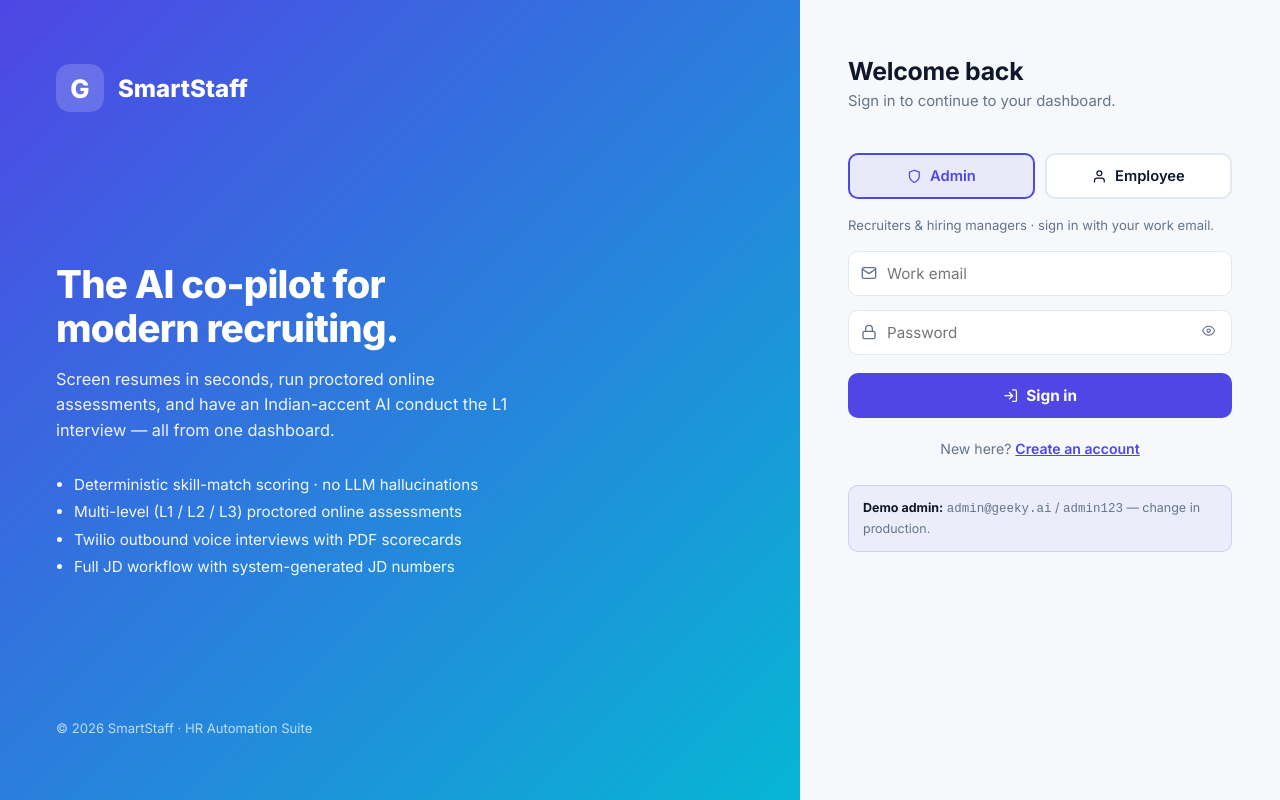
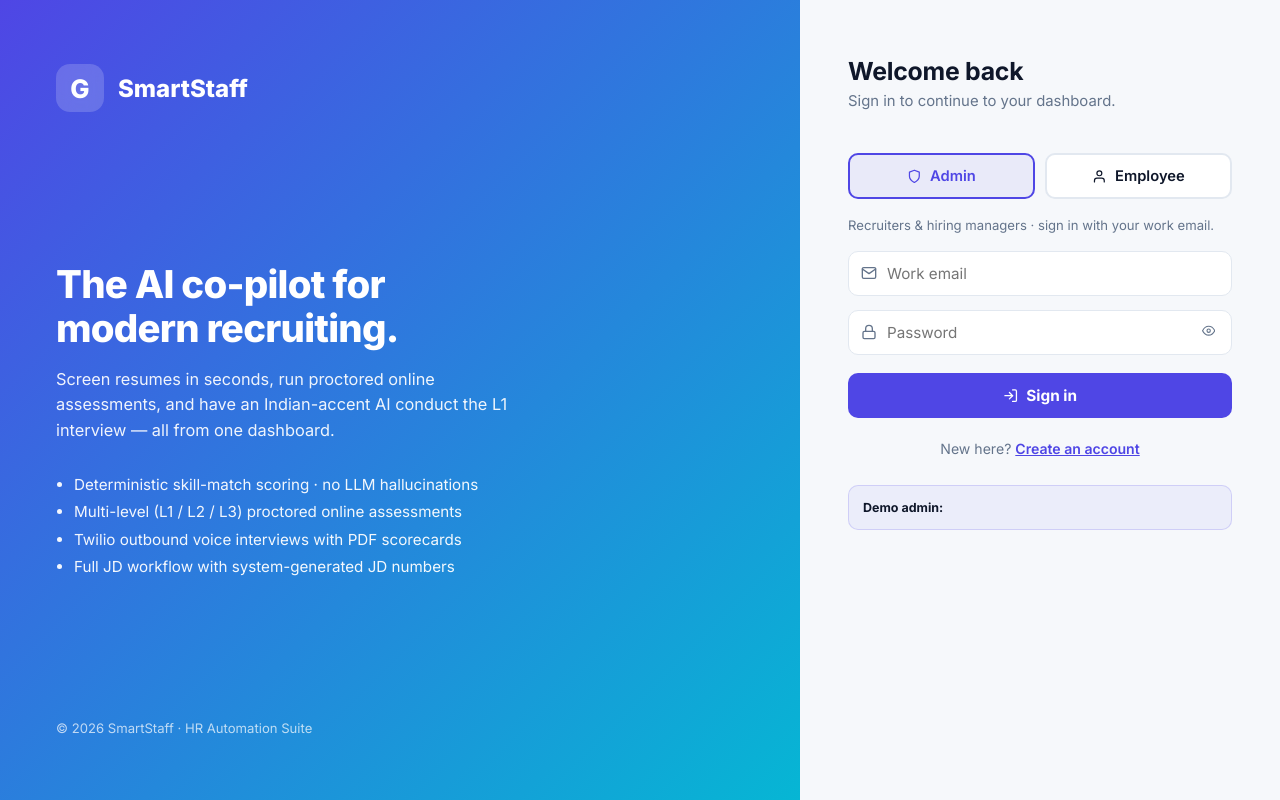
Before and after one commit to aastha-0503/project-frontend, a React (Vite) app: page /login in a window 1280 px wide. Built offline with nearby package versions, Linux system fonts and the light colour scheme; no server answers.

Commit message:
Remove demo admin credentials
Removed demo admin credentials from the Login page.

```diff
--- a/src/pages/Login.jsx
+++ b/src/pages/Login.jsx
@@ -361,7 +361,6 @@ const Login = ({ mode = 'login' }) => {
             fontSize: '0.78rem', color: 'var(--text-muted)', lineHeight: 1.55,
           }}>
             <strong style={{ color: 'var(--text-main)' }}>Demo admin:</strong>{' '}
-            <code>admin@geeky.ai</code> / <code>admin123</code> — change in production.
           </div>
         )}
       </div>
```
